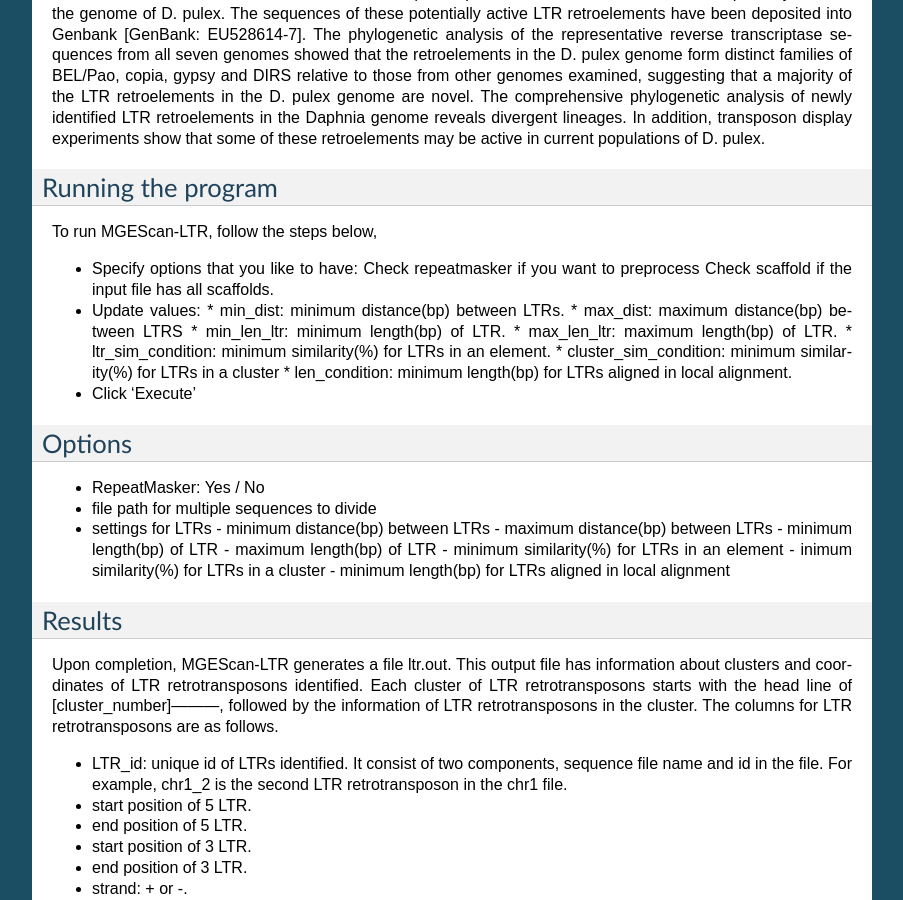
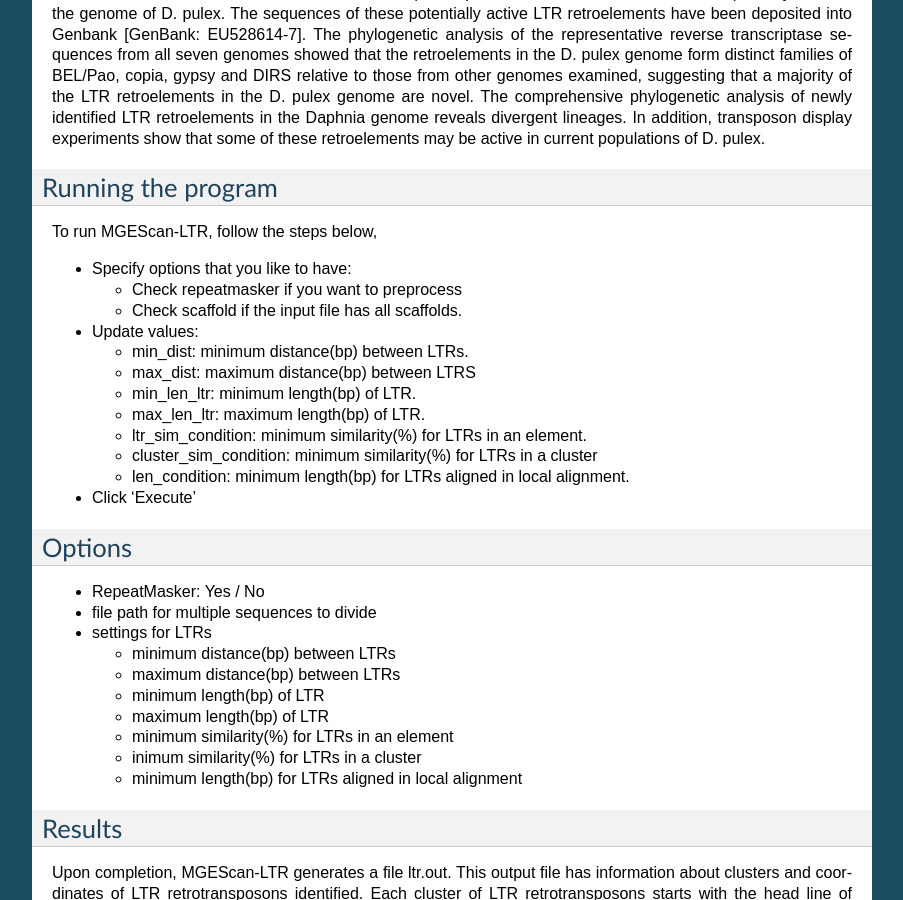
Before and after one commit to MGEScan/mgescan, a Sphinx documentation site: the page built from docs/source/ltr.rst, in a window 1280 px wide and 900 px high, scrolled down 857 px. Shown: the whole window, without its empty margins (198-1101 px from the left). Built offline with Sphinx 7.4.7, drawn with Linux system fonts in a browser that asks for light colours; pages that are not in the unit, such as notebooks, are missing from menus.

Commit message:
Update ltr.rst

```diff
--- a/docs/source/ltr.rst
+++ b/docs/source/ltr.rst
@@ -18,9 +18,11 @@ Running the program
 To run MGEScan-LTR, follow the steps below,
 
 * Specify options that you like to have:
-  Check repeatmasker if you want to preprocess
-  Check scaffold if the input file has all scaffolds.
+
+  * Check repeatmasker if you want to preprocess
+  * Check scaffold if the input file has all scaffolds.
 * Update values:
+
   * min_dist: minimum distance(bp) between LTRs.
   * max_dist: maximum distance(bp) between LTRS
   * min_len_ltr: minimum length(bp) of LTR.
@@ -36,6 +38,7 @@ Options
 * RepeatMasker: Yes / No
 * file path for multiple sequences to divide
 * settings for LTRs
+
   - minimum distance(bp) between LTRs
   - maximum distance(bp) between LTRs
   - minimum length(bp) of LTR
```
